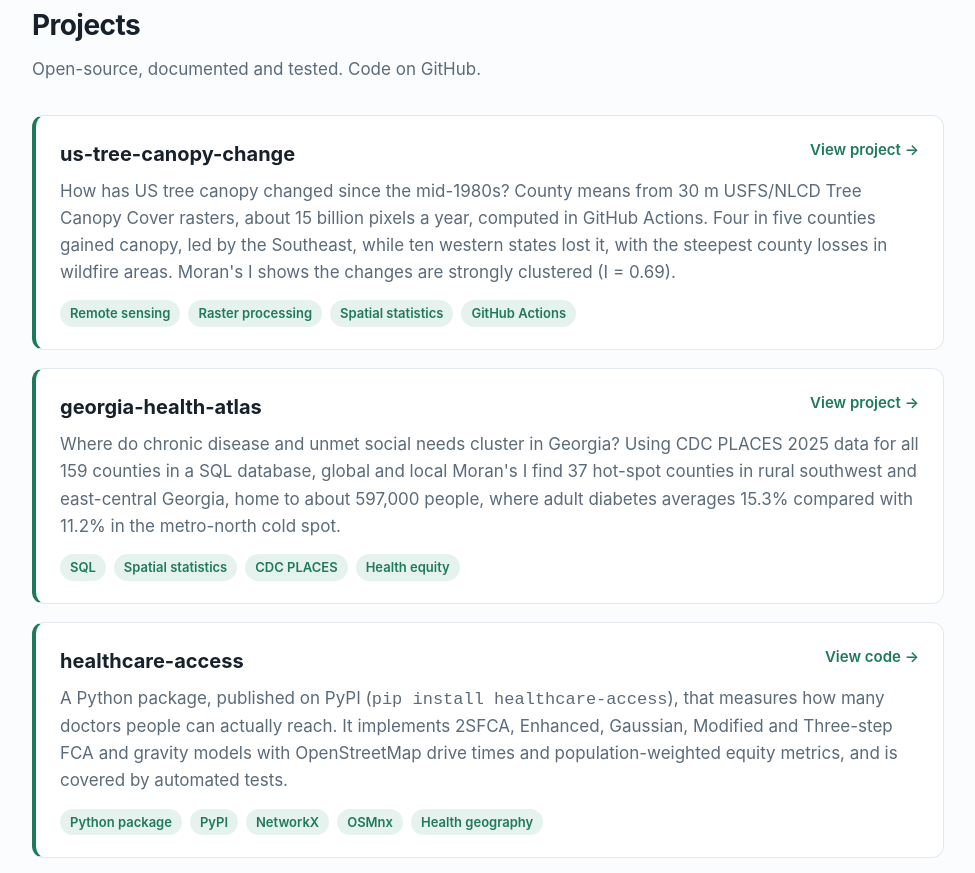
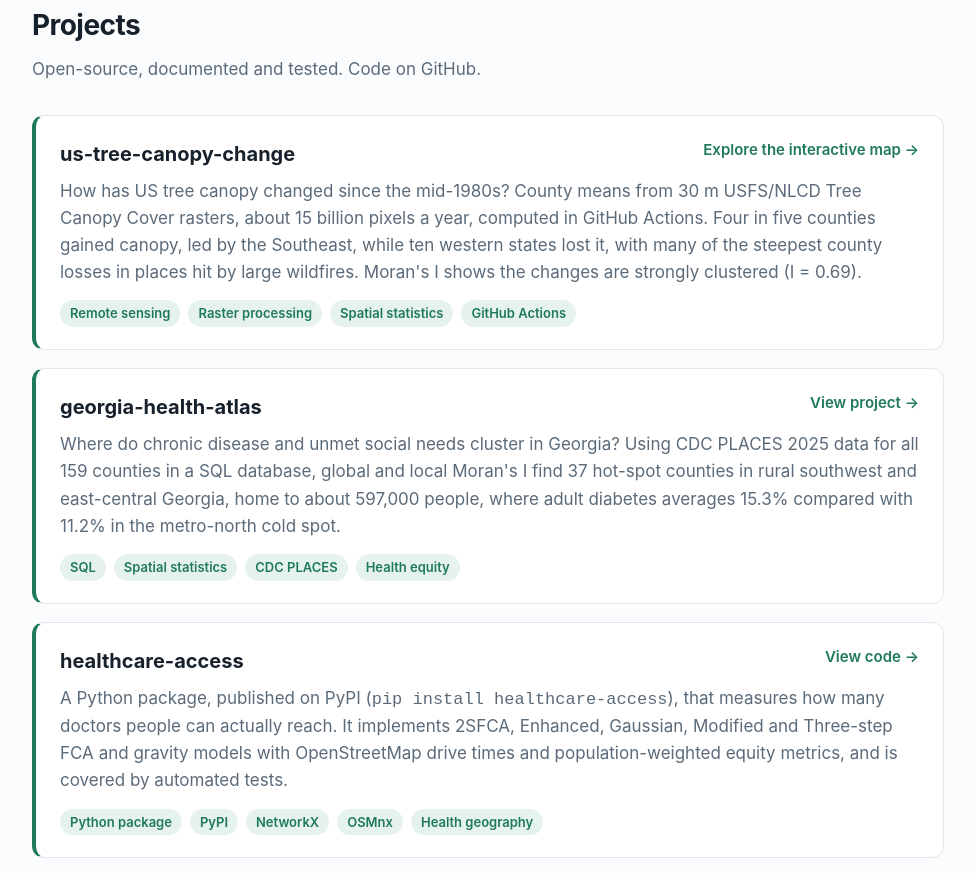
Before and after one commit to rajibhossain26/rajibhossain26.github.io, a plain HTML site: page index.html in a window 1280 px wide. Shown: the part 1058-1931 px from the top of the page, without its empty margins (152-1127 px from the left). Drawn offline with Linux system fonts and the light colour scheme.

Commit message:
Link the canopy project card to the interactive map

```diff
--- a/index.html
+++ b/index.html
@@ -137,8 +137,8 @@
     <div class="projects">
       <article class="project">
         <h3>us-tree-canopy-change</h3>
-        <a class="go" href="https://github.com/rajibhossain26/us-tree-canopy-change">View project →</a>
-        <p>How has US tree canopy changed since the mid-1980s? County means from 30 m USFS/NLCD Tree Canopy Cover rasters, about 15 billion pixels a year, computed in GitHub Actions. Four in five counties gained canopy, led by the Southeast, while ten western states lost it, with the steepest county losses in wildfire areas. Moran's I shows the changes are strongly clustered (I = 0.69).</p>
+        <a class="go" href="https://rajibhossain26.github.io/us-tree-canopy-change/">Explore the interactive map →</a>
+        <p>How has US tree canopy changed since the mid-1980s? County means from 30 m USFS/NLCD Tree Canopy Cover rasters, about 15 billion pixels a year, computed in GitHub Actions. Four in five counties gained canopy, led by the Southeast, while ten western states lost it, with many of the steepest county losses in places hit by large wildfires. Moran's I shows the changes are strongly clustered (I = 0.69).</p>
         <div class="tags"><span class="tag">Remote sensing</span><span class="tag">Raster processing</span><span class="tag">Spatial statistics</span><span class="tag">GitHub Actions</span></div>
       </article>
       <article class="project">
```
